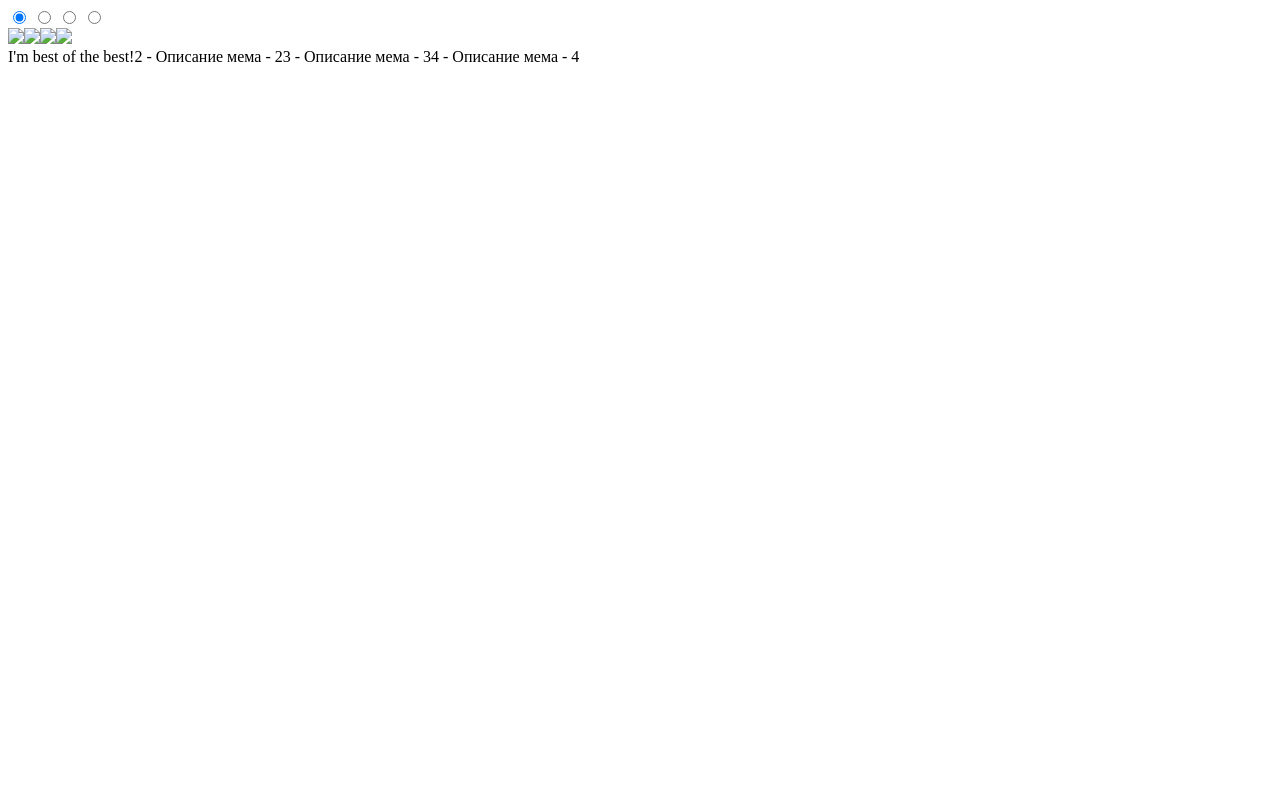
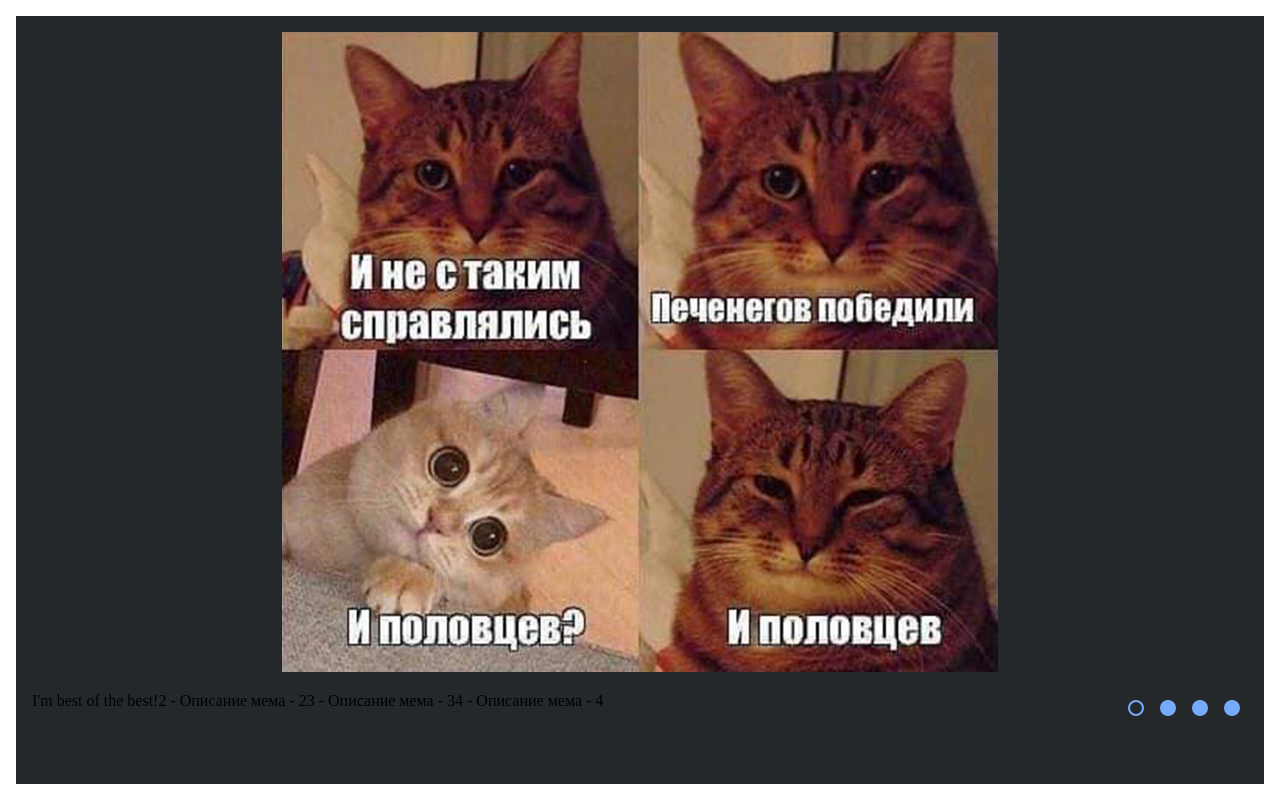
Before and after one commit to rom4ncer/cssMemeSlider, a plain HTML site: page cssMemeSlider/index.html in a window 1280 px wide. Drawn offline with Linux system fonts and the light colour scheme.

Commit message:
feat: desktop controls (Sat, Sep 16, 2023 11:47:26 PM)

```diff
--- a/cssMemeSlider/index.html
+++ b/cssMemeSlider/index.html
@@ -20,7 +20,7 @@
     <div class="slider">
 
       <div class="images">
-        <img src="/img/1.jpg"><img src="/img/2.jpg"><img src="/img/3.jpg"><img src="/img/4.jpg">
+        <img src="./img/1.jpg"><img src="./img/2.jpg"><img src="./img/3.jpg"><img src="./img/4.jpg">
       </div>
 
       <div class="controls">
--- a/cssMemeSlider/style.css
+++ b/cssMemeSlider/style.css
@@ -1,3 +1,122 @@
-h1 {
-  color: blue;
+:root {
+  --img-width: 95vw;
+  --img-height: 80vh;
+  --txt-width: 70vw;
+  --color-black: rgb(37, 40, 42);
+  --color-white: rgb(227, 232, 232);
+  --color-gray: rgb(190, 190, 190);
+  --color-blue: rgb(117, 171, 250);
 }
+
+* {
+  /* outline: 1px dotted wheat; */
+  margin: 0;
+  padding: 0;
+  box-sizing: border-box;
+}
+
+body {
+  padding: 1rem;
+}
+
+.wrapper {
+  height: calc(100vh - 2rem);
+  padding: 1rem;
+  background-color: var(--color-black);
+
+  display: flex;
+  justify-content: center;
+}
+
+
+/* desktop */
+.radio {
+  display: none;
+}
+
+.slider {
+  width: var(--img-width);
+  overflow-x: hidden;
+}
+
+.images {
+  width: calc(var(--img-width) * 4);
+  margin-left: 0;
+  transition: margin-left 800ms cubic-bezier(0.770, 0.000, 0.175, 1.000);
+}
+
+img {
+  width: var(--img-width);
+  height: var(--img-height);
+  object-fit: contain;
+}
+
+.controls {
+  margin-top: 1rem;
+  display: flex;
+  justify-content: space-between;
+  height: 5rem;
+}
+
+#bullets {
+  display: inline-block;
+}
+
+#bullets label {
+  display: inline-block;
+  cursor: pointer;
+  border-radius: 50%;
+  border: 0.5rem solid var(--color-black);
+}
+
+#bullets label:hover .dot {
+  background-color: var(--color-white);
+}
+
+#bullets label:active .dot {
+  background-color: var(--color-gray);
+}
+
+.dot {
+  width: 1rem;
+  height: 1rem;
+  border-radius: 50%;
+  background-color: var(--color-blue);
+}
+
+#r1:checked~.slider .images {
+  margin-left: calc(var(--img-width) * -0);
+}
+
+#r2:checked~.slider .images {
+  margin-left: calc(var(--img-width) * -1);
+}
+
+#r3:checked~.slider .images {
+  margin-left: calc(var(--img-width) * -2);
+}
+
+#r4:checked~.slider .images {
+  margin-left: calc(var(--img-width) * -3);
+}
+
+#r1:checked~.slider .controls #bullets label:nth-child(1) .dot,
+#r2:checked~.slider .controls #bullets label:nth-child(2) .dot,
+#r3:checked~.slider .controls #bullets label:nth-child(3) .dot,
+#r4:checked~.slider .controls #bullets label:nth-child(4) .dot {
+  background-color: var(--color-black);
+  border: 2px solid var(--color-blue);
+}
+
+#r1:checked~.slider .controls #bullets label:nth-child(1):hover .dot,
+#r2:checked~.slider .controls #bullets label:nth-child(2):hover .dot,
+#r3:checked~.slider .controls #bullets label:nth-child(3):hover .dot,
+#r4:checked~.slider .controls #bullets label:nth-child(4):hover .dot {
+  background-color: var(--color-black);
+  border: 2px solid var(--color-white);
+}
+
+
+
+
+/* mobile */
```
Also changed, not shown: cssMemeSlider/img/1.jpg (added), cssMemeSlider/img/2.jpg (added), cssMemeSlider/img/3.jpg (added), cssMemeSlider/img/4.jpg (added).
